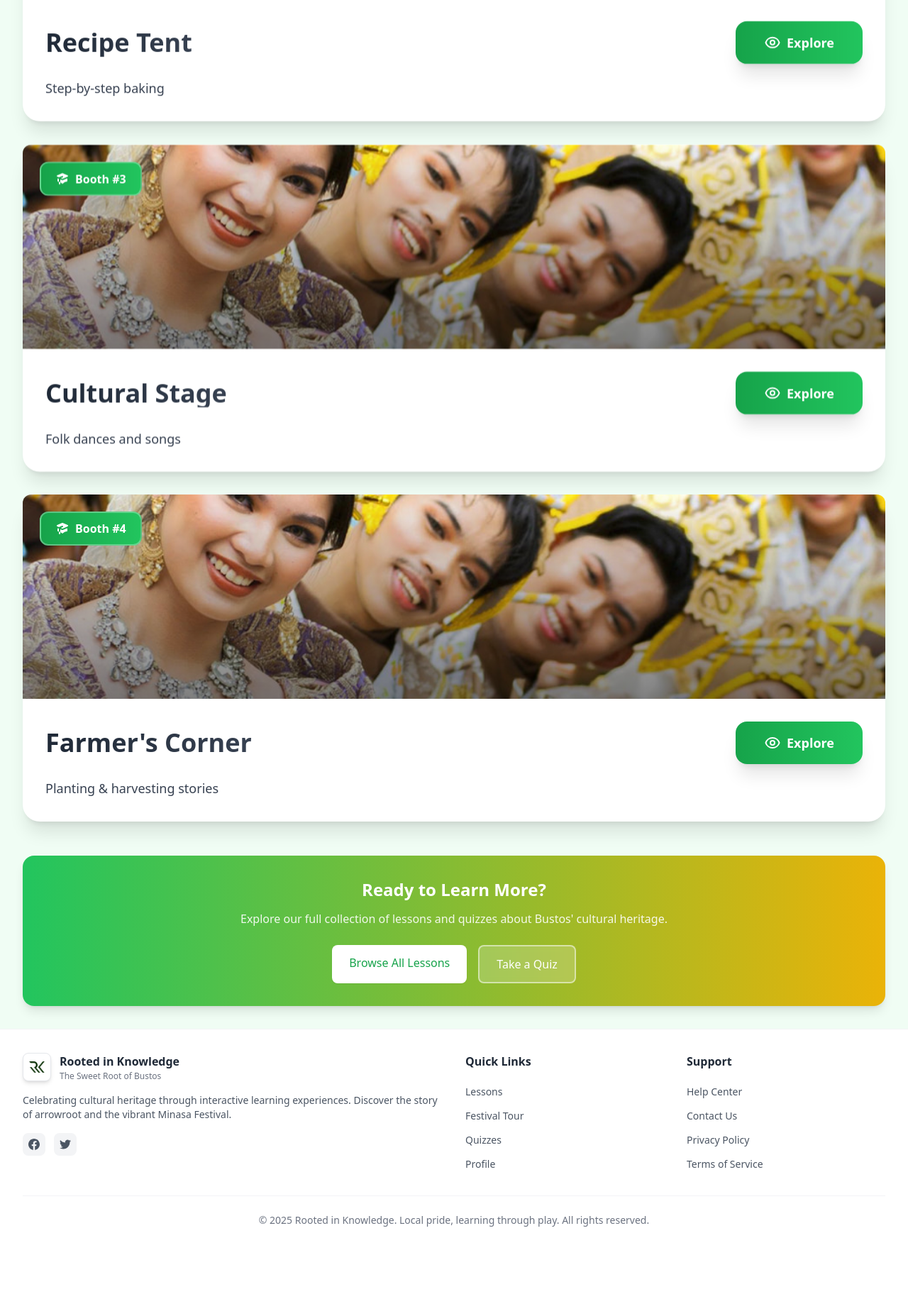
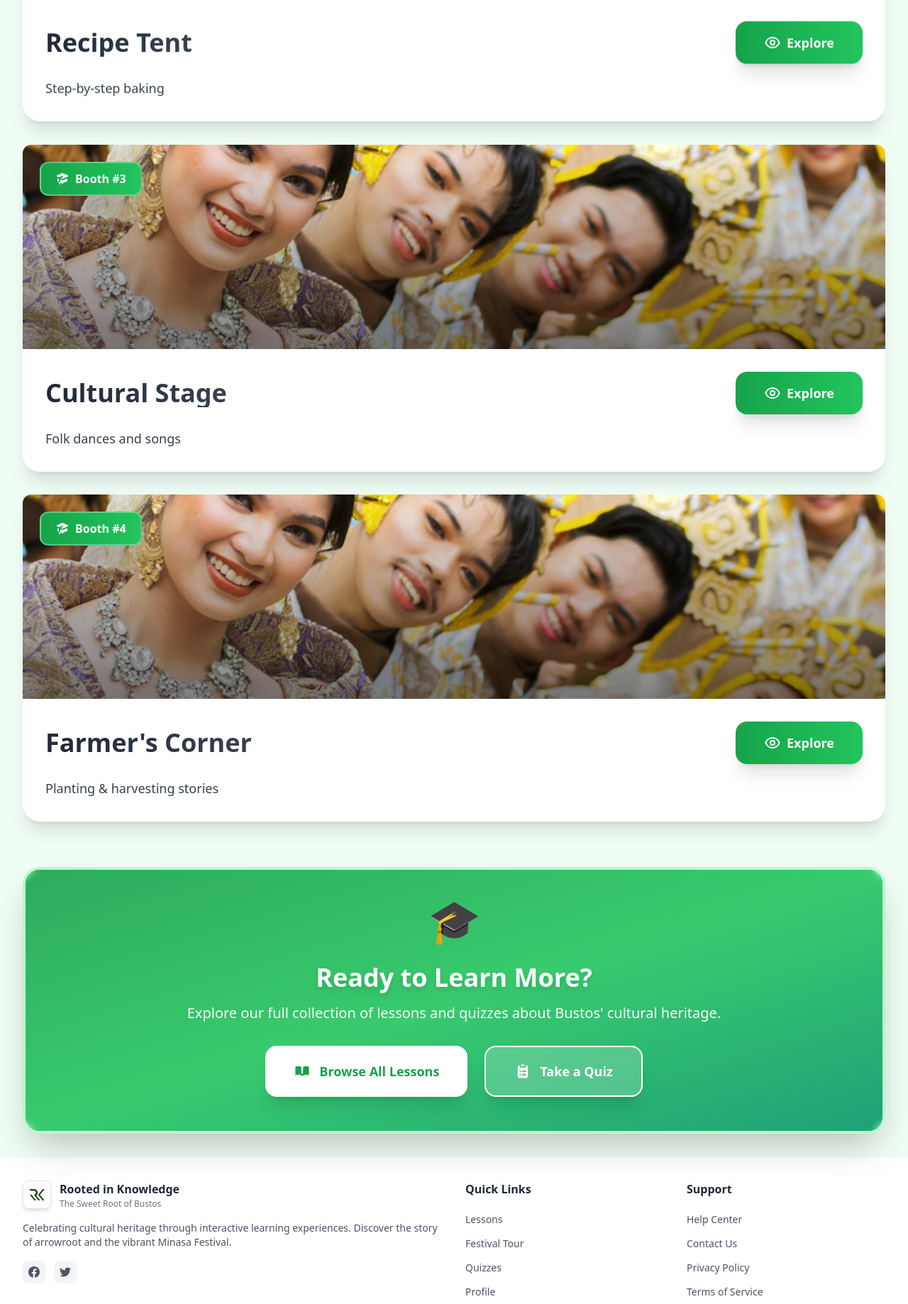
Before and after one commit to kbrbs/project, a Django app: page /festival-tour/ in a window 1280 px wide. Shown: the part 1649-3487 px from the top of the page at 71% size. Before the commit the page ends 3378 px from the top, so only its background shows below. Run offline with Django 4.2, Linux system fonts and the light colour scheme; data comes from the database, SQL or seed files in the repository; both versions use the stored data as it was after the commit; some libraries are stand-ins or nearby versions.

Commit message:
festival tour

```diff
--- a/core/templates/core/festival_tour.html
+++ b/core/templates/core/festival_tour.html
@@ -1152,19 +1152,27 @@
   {% endfor %}
 </div>
 
-<!-- Call to Action -->
-<div class="mt-12 bg-gradient-to-r from-green-500 to-yellow-500 rounded-2xl shadow-lg p-8 text-center text-white">
-  <h3 class="text-2xl font-bold mb-3">Ready to Learn More?</h3>
-  <p class="mb-6 opacity-90">Explore our full collection of lessons and quizzes about Bustos' cultural heritage.</p>
-  <div class="flex flex-wrap gap-4 justify-center">
-    <a href="/lessons/"
-      class="px-6 py-3 bg-white text-green-600 font-medium rounded-lg hover:bg-gray-100 transition-all duration-200 shadow-sm">
-      Browse All Lessons
-    </a>
-    <a href="/quizzes/"
-      class="px-6 py-3 bg-white bg-opacity-20 backdrop-blur-sm text-white font-medium rounded-lg hover:bg-opacity-30 transition-all duration-200 border-2 border-white border-opacity-50">
-      Take a Quiz
-    </a>
+<div class="mt-16 bg-gradient-to-br from-green-600 via-green-500 to-emerald-600 rounded-3xl shadow-2xl p-12 text-center text-white relative overflow-hidden border-4 border-green-200">
+  <div class="absolute inset-0 bg-white/10 backdrop-blur-sm"></div>
+  <div class="relative z-10">
+    <div class="text-6xl mb-6 animate-bounce">🎓</div>
+    <h3 class="text-4xl font-bold mb-4 drop-shadow-lg">Ready to Learn More?</h3>
+    <p class="mb-8 text-xl opacity-95 max-w-3xl mx-auto">Explore our full collection of lessons and quizzes about Bustos' cultural heritage.</p>
+    <div class="flex flex-wrap gap-6 justify-center">
+      <a href="/lessons/" class="px-10 py-5 bg-white text-green-600 font-bold text-lg rounded-2xl hover:bg-gray-100 transition-all duration-200 shadow-xl hover:shadow-2xl transform hover:scale-105 flex items-center gap-3">
+        <svg class="w-6 h-6" fill="currentColor" viewBox="0 0 20 20">
+          <path d="M9 4.804A7.968 7.968 0 005.5 4c-1.255 0-2.443.29-3.5.804v10A7.969 7.969 0 015.5 14c1.669 0 3.218.51 4.5 1.385A7.962 7.962 0 0114.5 14c1.255 0 2.443.29 3.5.804v-10A7.968 7.968 0 0014.5 4c-1.255 0-2.443.29-3.5.804V12a1 1 0 11-2 0V4.804z"></path>
+        </svg>
+        Browse All Lessons
+      </a>
+      <a href="/quizzes/" class="px-10 py-5 bg-white/20 backdrop-blur-md text-white font-bold text-lg rounded-2xl hover:bg-white/30 transition-all duration-200 border-2 border-white shadow-xl hover:shadow-2xl transform hover:scale-105 flex items-center gap-3">
+        <svg class="w-6 h-6" fill="currentColor" viewBox="0 0 20 20">
+          <path d="M9 2a1 1 0 000 2h2a1 1 0 100-2H9z"></path>
+          <path fill-rule="evenodd" d="M4 5a2 2 0 012-2 3 3 0 003 3h2a3 3 0 003-3 2 2 0 012 2v11a2 2 0 01-2 2H6a2 2 0 01-2-2V5zm3 4a1 1 0 000 2h.01a1 1 0 100-2H7zm3 0a1 1 0 000 2h3a1 1 0 100-2h-3zm-3 4a1 1 0 100 2h.01a1 1 0 100-2H7zm3 0a1 1 0 100 2h3a1 1 0 100-2h-3z" clip-rule="evenodd"></path>
+        </svg>
+        Take a Quiz
+      </a>
+    </div>
   </div>
 </div>
 {% endblock %}
```
Also changed, not shown: db.sqlite3.
